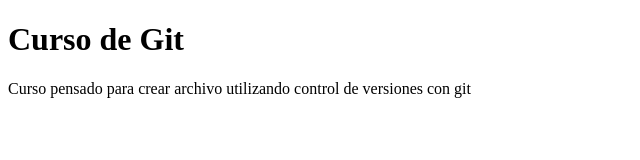
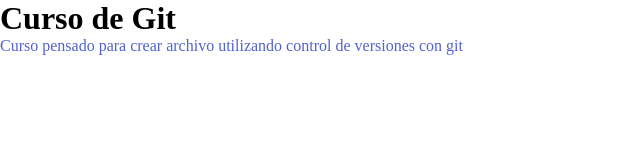
Before and after one commit to alexgurut/devgtcode1, a plain HTML site: page index.html in a window 1280 px wide. Shown: the whole page, without its empty margins (0-640 px from the left). Drawn offline with Linux system fonts and the light colour scheme.

Commit message:
next version 1.0

```diff
--- a/index.html
+++ b/index.html
@@ -3,11 +3,12 @@
 <head>
 	<meta charset="UTF-8">
 	<title>Curso de Git</title>
+	<link rel="stylesheet" href="style.css">
 </head>
 <body>
 	<h1>Curso de Git</h1>
 
-	<p>
+	<p id="parrafo">
 		Curso pensado para crear archivo utilizando control de versiones con git
 	</p>
 
--- a/style.css
+++ b/style.css
@@ -3,3 +3,7 @@
 	margin: 0;
 	box-sizing: border-box;
 }
+
+#parrafo{
+	color: #5262cf;
+}
```
